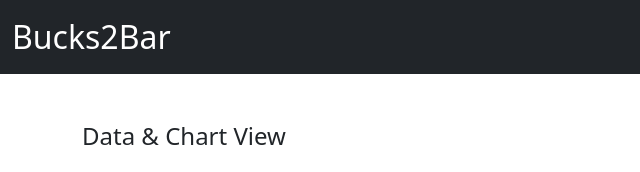
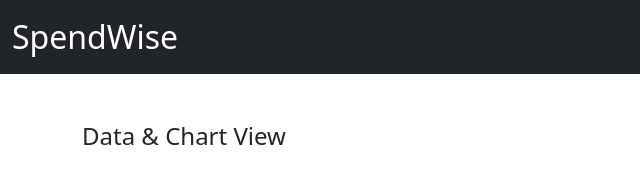
Before and after one commit to kaushal-chauhan-simform/SpendWise, a website: page src/index.html in a window 1280 px wide. Shown: the top 172 px of the page, 0-640 px from the left. Drawn offline with nearby package versions, Linux system fonts and the light colour scheme.

Commit message:
feat: update project name

```diff
--- a/package.json
+++ b/package.json
@@ -1,7 +1,7 @@
 {
-  "name": "bucks2bar",
+  "name": "spendwise",
   "version": "1.0.0",
-  "description": "## Overview The bucks2bar project is a web application that utilizes Bootstrap for responsive design and custom styles and scripts for enhanced functionality. This project aims to provide a user-friendly interface with a modern look and feel.",
+  "description": "## Overview The spendwise project is a web application that utilizes Bootstrap for responsive design and custom styles and scripts for enhanced functionality. This project aims to provide a user-friendly interface with a modern look and feel.",
   "main": "index.js",
   "scripts": {
     "test": "echo \"Error: no test specified\" && exit 1"
--- a/src/index.html
+++ b/src/index.html
@@ -4,7 +4,7 @@
 <head>
     <meta charset="UTF-8">
     <meta name="viewport" content="width=device-width, initial-scale=1">
-    <title>Bucks2Bar</title>
+    <title>SpendWise</title>
     <!-- Bootstrap 5 CSS CDN -->
     <link href="https://cdn.jsdelivr.net/npm/bootstrap@5.3.3/dist/css/bootstrap.min.css" rel="stylesheet">
 </head>
@@ -13,7 +13,7 @@
     <!-- Dark Navbar -->
     <nav class="navbar navbar-expand-lg navbar-dark bg-dark">
         <div class="container-fluid">
-            <a class="navbar-brand fs-2" href="#">Bucks2Bar</a>
+            <a class="navbar-brand fs-2" href="#">SpendWise</a>
         </div>
     </nav>
 
```
Also changed, not shown: README.md.
